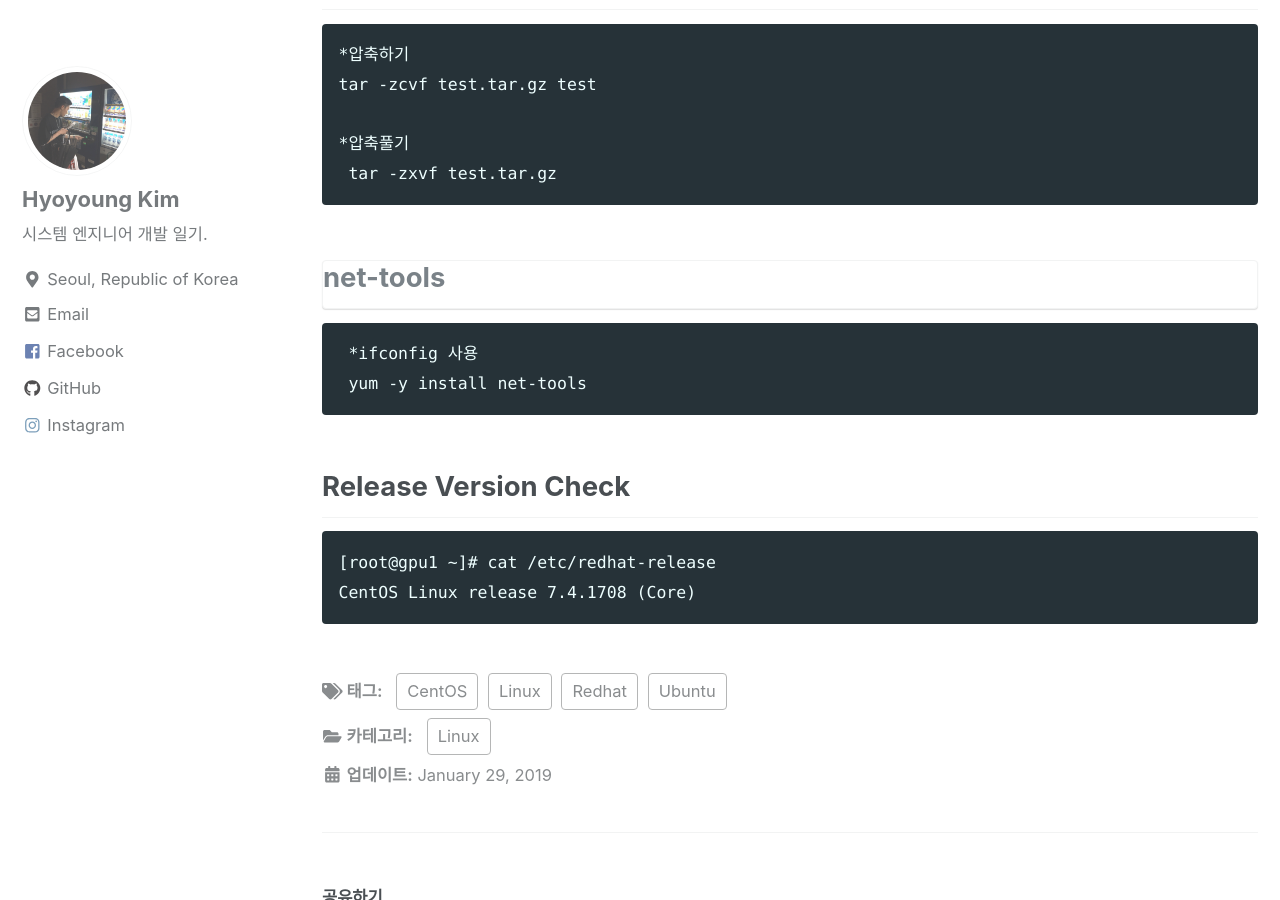
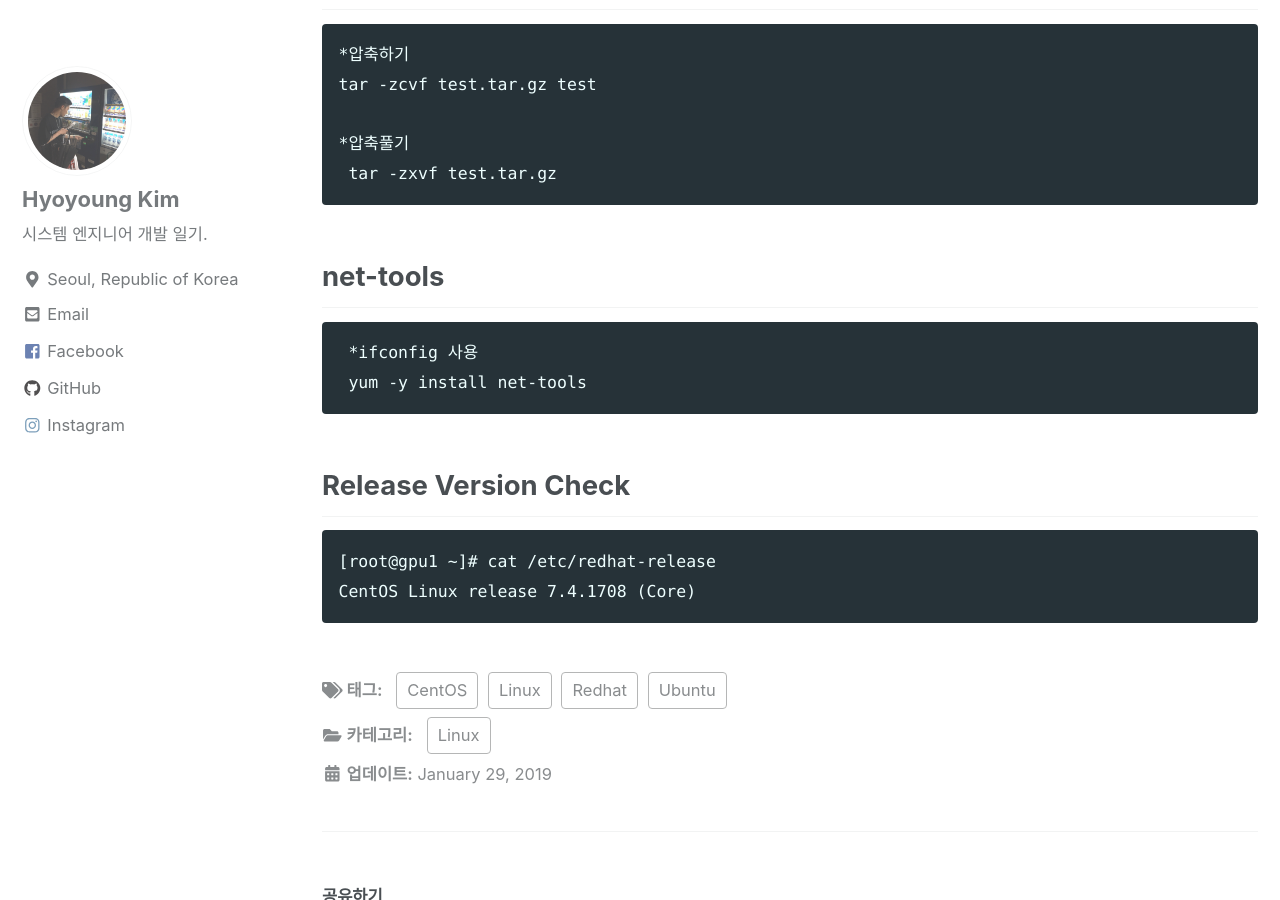
Before and after one commit to youngfromseoul/youngfromseoul.github.io2, a Jekyll site: the page built from _posts/linux/2019-01-29-Linux-tip.md, in a window 1280 px wide and 900 px high, scrolled down 924 px. Built offline with Jekyll 4.4.1, drawn with Linux system fonts in a browser that asks for light colours; cached includes are drawn as plain includes; nearby versions of some CDN libraries; some web fonts are replaced; library files that are not in the unit come from our copies.

Commit message:
Update 2019-01-29-Linux-tip.md

````diff
--- a/_posts/linux/2019-01-29-Linux-tip.md
+++ b/_posts/linux/2019-01-29-Linux-tip.md
@@ -25,7 +25,6 @@ toc_sticky: true
 
 
 ## tar
-
 ```
 *압축하기
 tar [옵션] [압축 파일 이름] [압축하고자 하는 파일 or 디렉토리]
@@ -37,7 +36,6 @@ tar -xvf test.tar
 ```
 
 ## tar.gz
-
 ```
 *압축하기
 tar -zcvf test.tar.gz test
@@ -48,7 +46,6 @@ tar -zcvf test.tar.gz test
 
 
 ## net-tools
- {:.toc}
  ```
  *ifconfig 사용
  yum -y install net-tools
````
